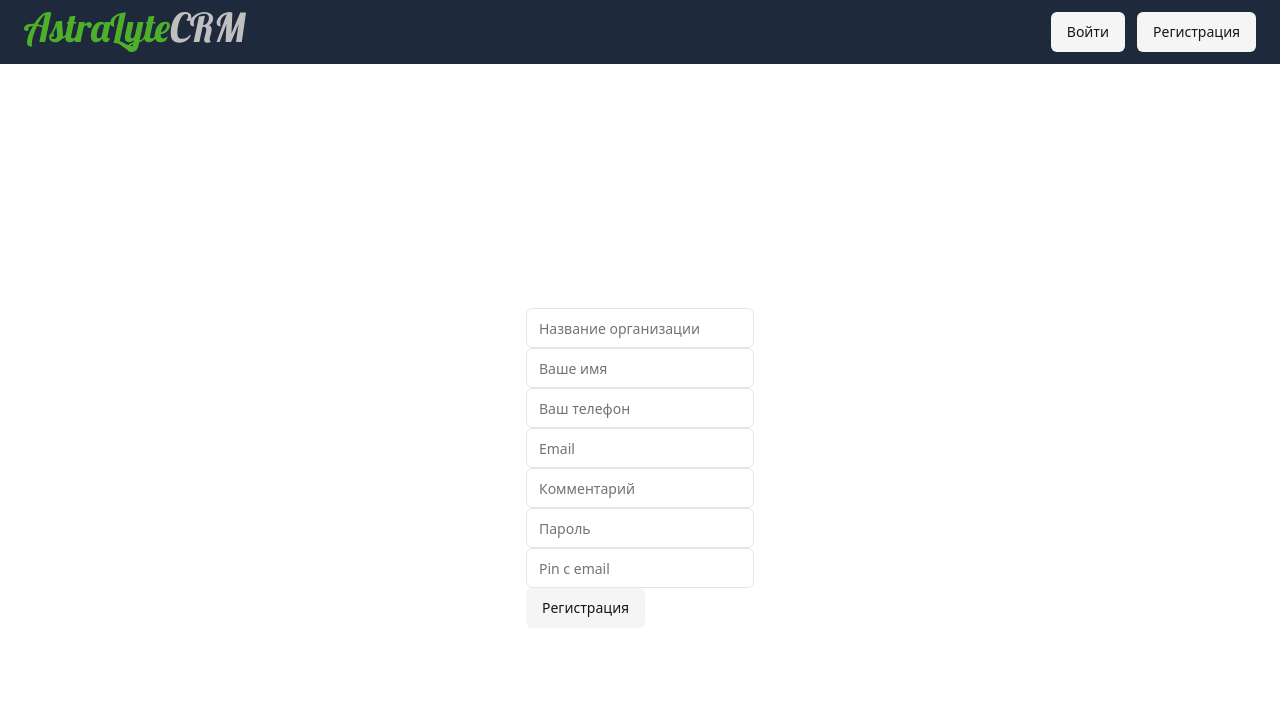
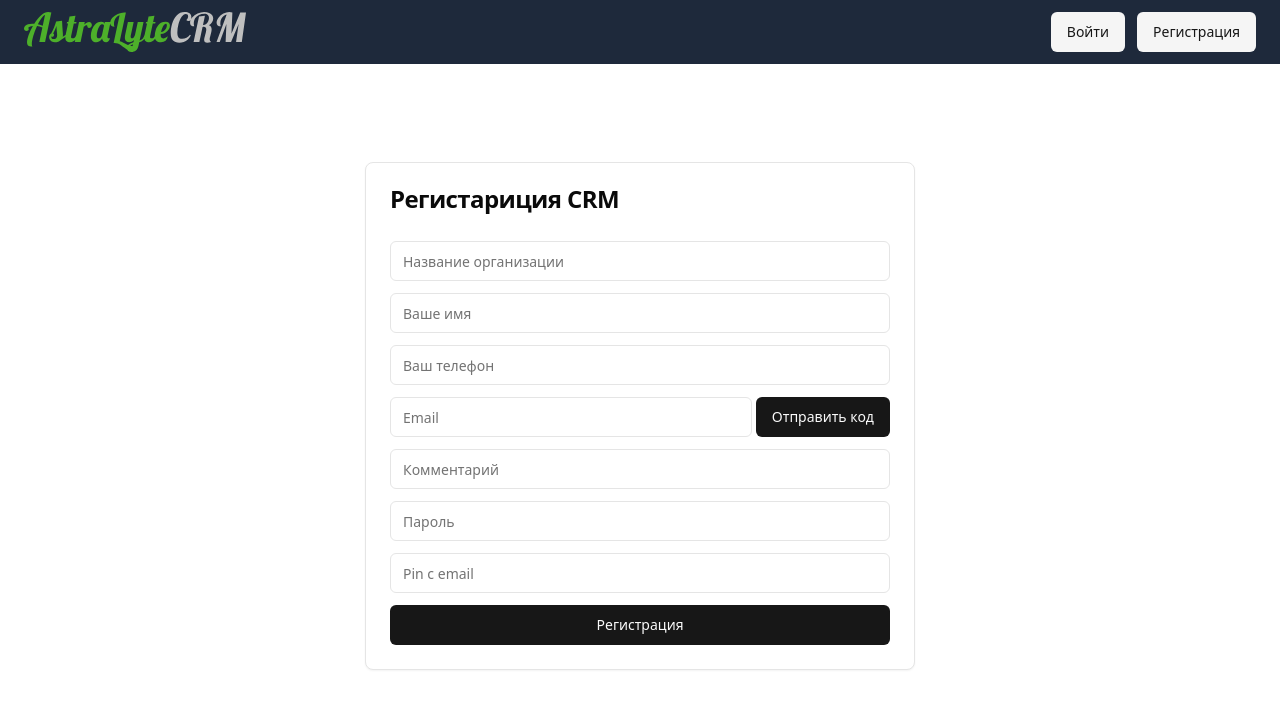
Before and after one commit to IvanGubkin/crm-astra, a React (Vite) app: page /register in a window 1280 px wide. Shown: the top 708 px of the page. Built offline with nearby package versions, Linux system fonts and the light colour scheme.

Commit message:
fix register form

```diff
--- a/src/shared/types/baseType.ts
+++ b/src/shared/types/baseType.ts
@@ -2,3 +2,14 @@ export type LoginType = {
   username: string;
   password: string;
 };
+
+export type RegisterType = {
+  name: string;
+  description: string;
+  owner_name: string;
+  owner_email: string;
+  owner_phone: string;
+  properties?: {[key: string]: string};
+  password: string;
+  pincode: string;
+};
--- a/src/widgets/register/ui/register.tsx
+++ b/src/widgets/register/ui/register.tsx
@@ -1,33 +1,46 @@
+import { RegisterType } from "@/shared/types/baseType";
 import {Button} from "@/shared/ui/button";
+import {
+  Card,
+  CardContent,
+  CardDescription,
+  CardHeader,
+  CardTitle,
+} from "@/shared/ui/card";
 import {Input} from "@/shared/ui/input";
-import {Tabs, TabsContent} from "@/shared/ui/tabs";
+
 import {useForm} from "react-hook-form";
 
-type RegisterType = {
-  name: string;
-  description: string;
-  owner_name: string;
-  owner_email: string;
-  owner_phone: string;
-  properties?: {[key: string]: string};
-  password: string;
-  pincode: string;
-};
+
 
 export function RegisterWidgets() {
-  const {register, handleSubmit} = useForm<RegisterType>();
+  const {
+    register,
+    handleSubmit,
+    formState:{errors}
+
+  } = useForm<RegisterType>();
 
   const onSubmit = (data: RegisterType): void => {
     console.log(data);
   };
+  console.log(errors);
+
+
+
 
   return (
-    <Tabs
-      defaultValue="register"
-      className="flex justify-center items-center fixed h-full w-full"
+    <div className="grid place-content-center h-[88vh]">
+      <Card className="w-[550px]">
+        <CardHeader>
+          <CardTitle>Регистариция СRM</CardTitle>
+          <CardDescription></CardDescription>
+        </CardHeader>
+        <CardContent>
+          <form
+            onSubmit={handleSubmit(onSubmit)}
+            className="flex flex-col gap-3"
           >
-      <TabsContent value="register">
-        <form onSubmit={handleSubmit(onSubmit)}>
             <Input
               placeholder="Название организации"
               {...register("name", {required: "Обязательное поле"})}
@@ -40,10 +53,14 @@ export function RegisterWidgets() {
               placeholder="Ваш телефон"
               {...register("owner_phone", {required: "Обязательное поле"})}
             />
+            <div className="flex gap-1">
               <Input
                 placeholder="Email"
                 {...register("owner_email", {required: "Обязательное поле"})}
               />
+              <Button disabled={false} onClick={()=>{console.log(1);
+              }} type="button" >Отправить код</Button>
+            </div>
             <Input
               placeholder="Комментарий"
               {...register("description", {required: "Обязательное поле"})}
@@ -59,9 +76,10 @@ export function RegisterWidgets() {
               placeholder="Pin с email"
               {...register("pincode", {required: "Обязательное поле"})}
             />
-          <Button variant={"secondary"}>Регистрация</Button>
+            <Button type="submit">Регистрация</Button>
           </form>
-      </TabsContent>
-    </Tabs>
+        </CardContent>
+      </Card>
+    </div>
   );
 }
```
Lines whose indentation alone changed are shown as unchanged.
